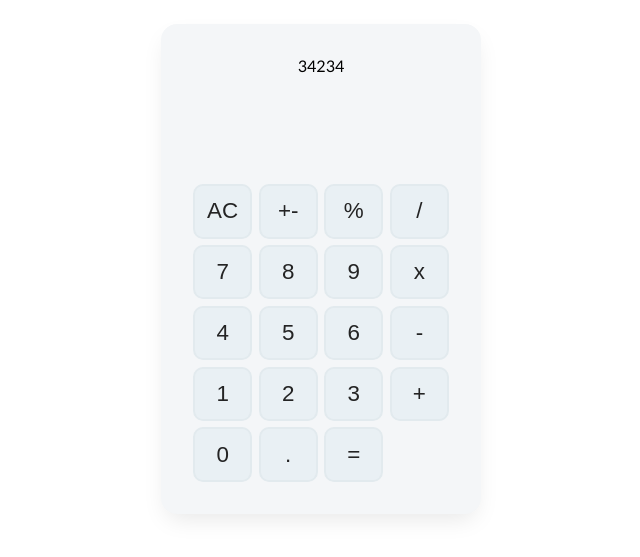
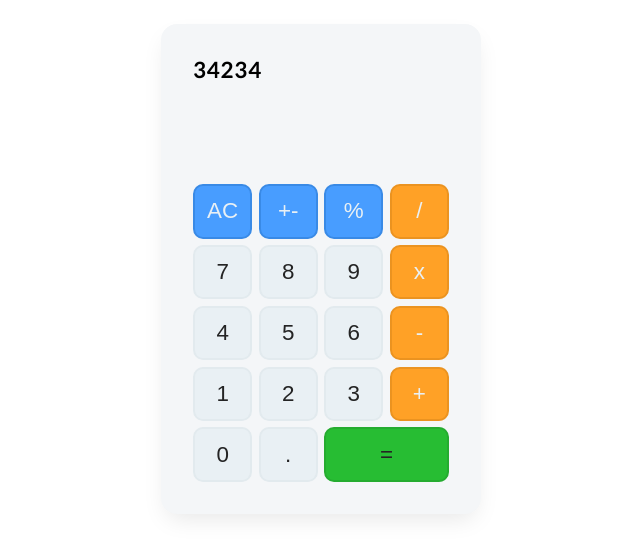
Before and after one commit to the-soban/reactjs-calculator, a React (Vite) app: page / in a window 1280 px wide. Shown: the part 163-720 px from the top of the page, without its empty margins (319-959 px from the left). Built offline with nearby package versions, Linux system fonts and the light colour scheme.

Commit message:
styled buttons section

```diff
--- a/src/components/Button.jsx
+++ b/src/components/Button.jsx
@@ -1,7 +1,21 @@
 import React from 'react'
 
+const getButtonType = btn => {
+    const className = {
+        '=': 'equals',
+        'x': 'opt-button',
+        '-': 'opt-button',
+        '+': 'opt-button',
+        '/': 'opt-button',
+        'AC': 'fn-button',
+        '+-': 'fn-button',
+        '%': 'fn-button',
+    }
+    return className[btn];
+}
+
 const Button = ({ value }) => {
-    return <button className="button">{value}</button>
+    return <button className={`${getButtonType(value)} button`}>{value}</button>
 }
 
 export default Button
--- a/src/index.css
+++ b/src/index.css
@@ -26,6 +26,10 @@ body {
 .screen {
     height: 4rem;
     margin-bottom: 4rem;
+    text-align: left;
+    font-size: 1.4rem;
+    font-weight: 600;
+    letter-spacing: 0.8px;
 }
 
 .buttons-section {
@@ -46,4 +50,43 @@ body {
     color: #242424;
     cursor: pointer;
     font-size: 1.4rem;
+    transition: all 0.2s ease;
 }
+
+.button:hover {
+    border: 2px solid #d2d8db;
+}
+
+.equals{
+    grid-column: 3/5;
+    background: #27bd33;
+    border: 2px solid #25ac30;
+    transition: all 0.2s ease;
+}
+
+.equals:hover{
+    border: 2px solid #1d8b26;
+}
+
+.opt-button{
+    color: #e9f0f4;
+    background: #ffa126;
+    border: 2px solid #eb9320;
+    transition: all 0.2s ease;
+}
+
+.opt-button:hover{
+    border: 2px solid #d3831c;
+
+}
+
+.fn-button{
+    color: #e9f0f4;
+    background: #489dff;
+    border: 2px solid #398ae6;
+    transition: all 0.2s ease;
+}
+
+.fn-button:hover{
+    border: 2px solid #2a78d1;
+}
```
Also changed, not shown: .prettierrc.json (deleted), 1 other file (tests, documents, lock files or other folders).
